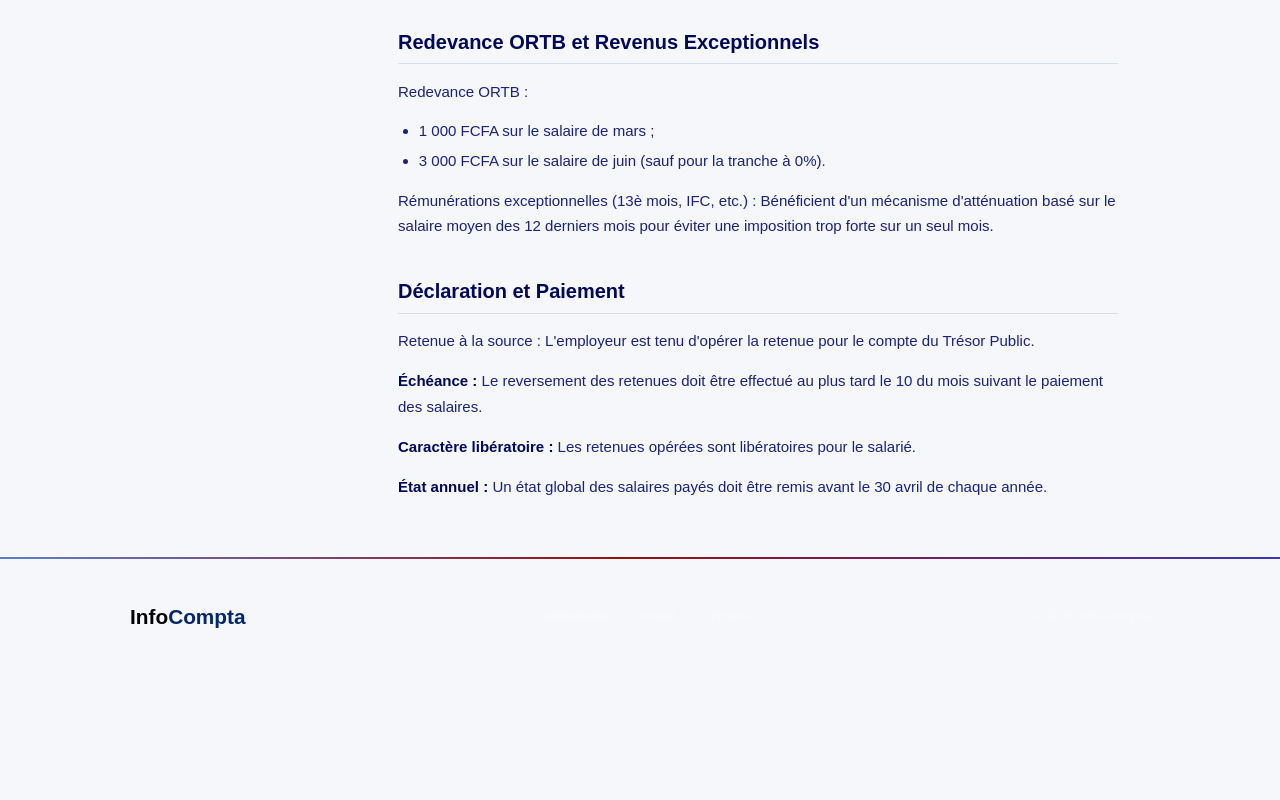
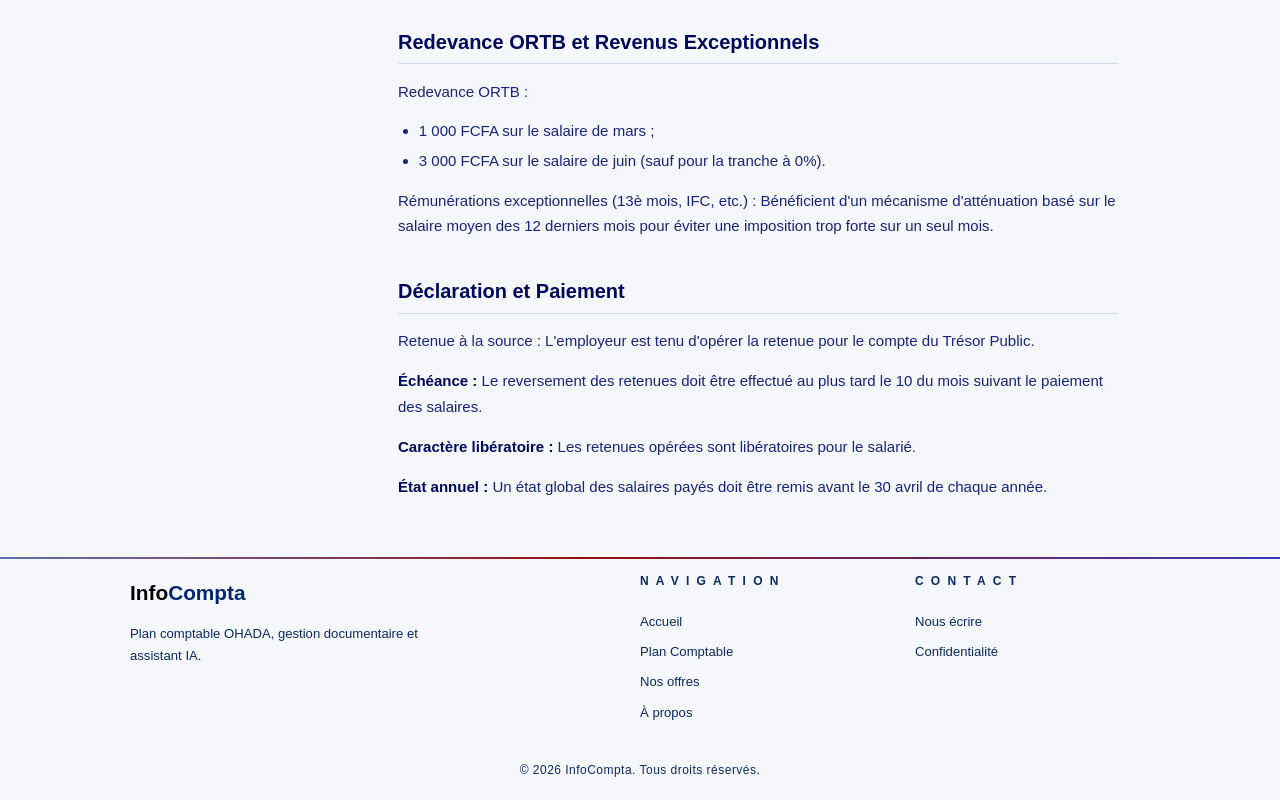
Before and after one commit to infocomptabj/infocompta.bj, a plain HTML site: page fiches/its.html in a window 1280 px wide. Shown: the part 2276-3076 px from the top of the page. Before the commit the page ends 2942 px from the top, so only its background shows below. Drawn offline with Linux system fonts and the light colour scheme.

Commit message:
MISE A JOUR

```diff
--- a/fiches/its.html
+++ b/fiches/its.html
@@ -278,15 +278,25 @@
 </main>
 
 <footer>
-  <div class="footer-inner">
-    <div class="footer-logo">Info<span>Compta</span></div>
-    <div class="footer-links">
-      <a href="../confidentialite.html">Confidentialité</a>
-      <a href="../contact.html">Contact</a>
-      <a href="../a-propos.html">À propos</a>
+  <div class="footer-top">
+    <div class="footer-brand">
+      <div class="footer-logo">Info<span>Compta</span></div>
+      <p>Plan comptable OHADA, gestion documentaire et assistant IA.</p>
     </div>
-    <p class="footer-copy">&copy; 2026 InfoCompta</p>
+    <div class="footer-col">
+      <h4>Navigation</h4>
+      <a href="index.html">Accueil</a>
+      <a href="plan-comptable.html">Plan Comptable</a>
+      <a href="offres.html">Nos offres</a>
+      <a href="a-propos.html">À propos</a>
+    </div>
+    <div class="footer-col">
+      <h4>Contact</h4>
+      <a href="contact.html">Nous écrire</a>
+      <a href="confidentialite.html">Confidentialité</a>
+    </div>
   </div>
+  <div class="footer-bottom">&copy; 2026 InfoCompta. Tous droits réservés.</div>
 </footer>
 
 <script>
```
Also changed, not shown: fiches/retenues-a-la-source.html (+17 -7 lines), generate-fiches.mjs (+17 -7 lines).
